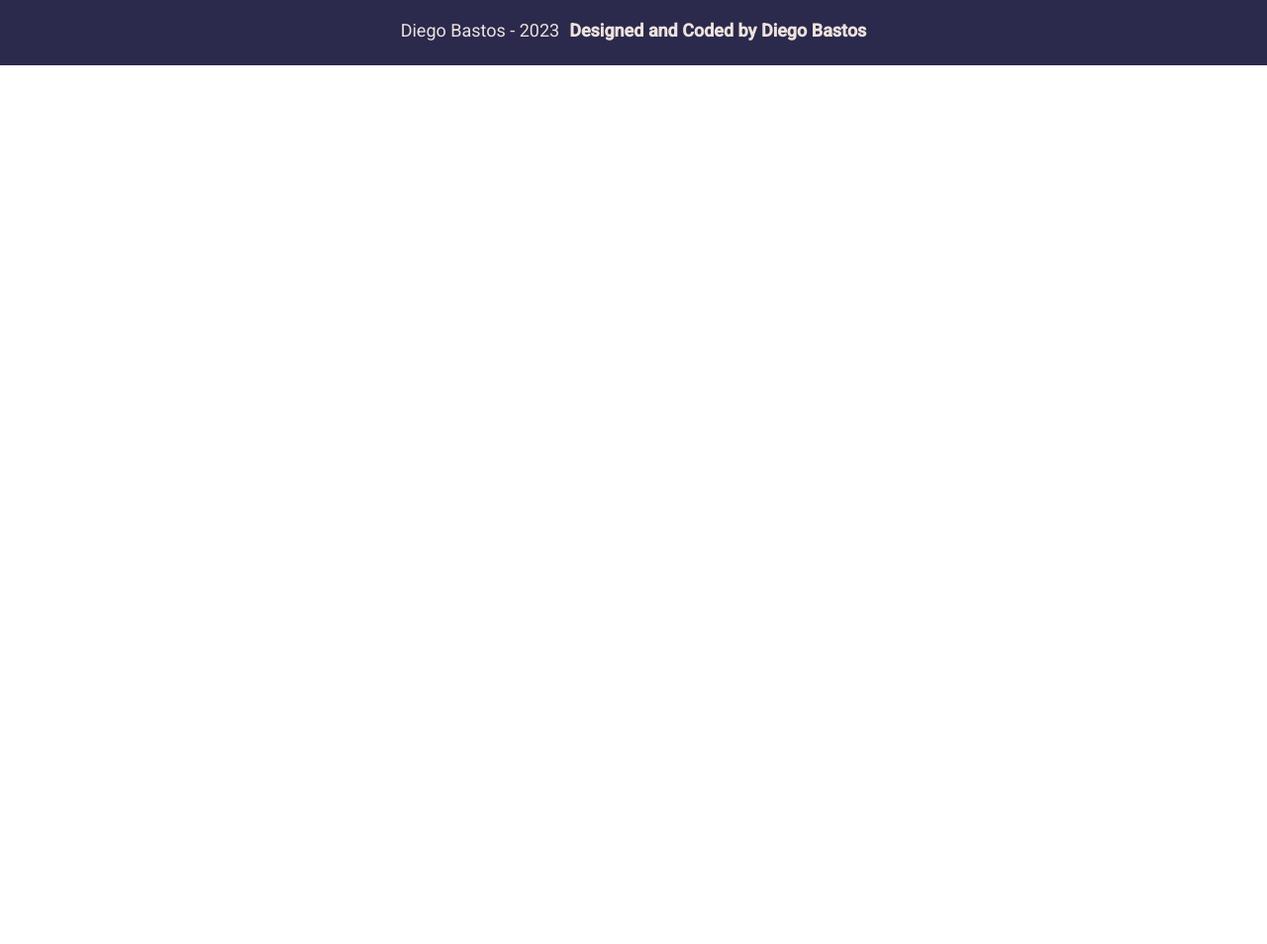
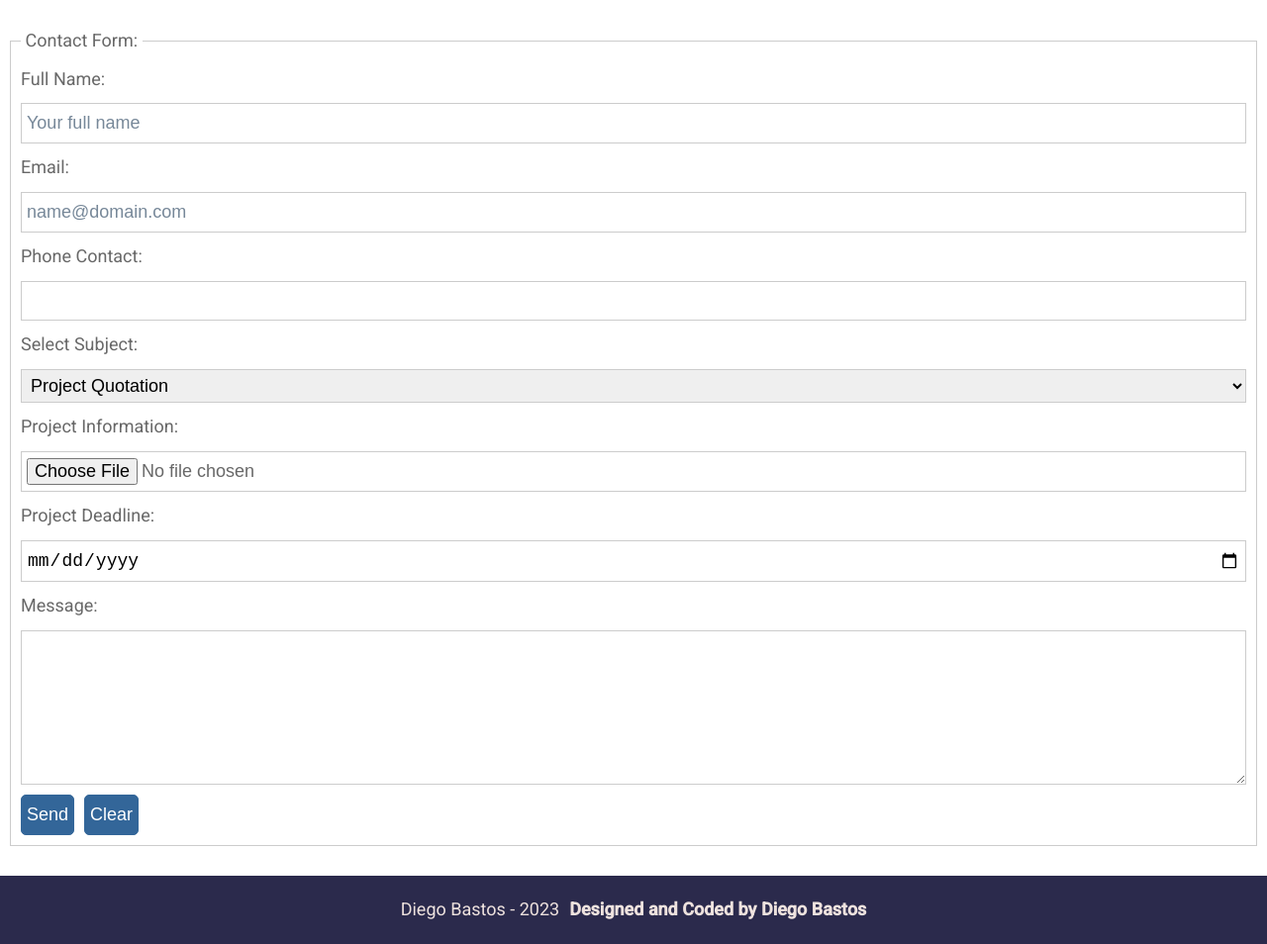
Before and after one commit to bastosdiegol/info-1252-project, a plain HTML site: page contact.html in a window 1280 px wide. Shown: the part 52-1006 px from the top of the page at 99% size. Before the commit the page ends 800 px from the top, so only its background shows below. Drawn offline with Linux system fonts and the light colour scheme; a web font is replaced by a local one.

Commit message:
Form Section and Resume Placeholder

```diff
--- a/contact.html
+++ b/contact.html
@@ -14,7 +14,7 @@
     />
     <link rel="stylesheet" type="text/css" href="./styles/base.css" />
     <link rel="stylesheet" type="text/css" href="./styles/header.css" />
-    <link rel="stylesheet" type="text/css" href="./styles/main.css" />
+    <link rel="stylesheet" type="text/css" href="./styles/contact.css" />
     <link rel="stylesheet" type="text/css" href="./styles/footer.css" />
     <link rel="stylesheet" type="text/css" href="./styles/animations.css" />
     <script src="./scripts/events.js" defer></script>
@@ -70,7 +70,7 @@
             <a href="./index.html#projects" class="menu-link">Projects</a>
           </li>
           <li>
-            <a href="#" class="menu-link" download>
+            <a href="./resources/placeholder.pdf" class="menu-link" download>
               <svg
                 width="24px"
                 height="24px"
@@ -101,7 +101,59 @@
       </nav>
     </header>
     <!-- Main -->
-    <main></main>
+    <main>
+      <section class="contact">
+        <form>
+          <fieldset>
+            <legend>&NonBreakingSpace;Contact Form:&NonBreakingSpace;</legend>
+            <!-- Input: Name -->
+            <label for="fullname">Full Name:</label>
+            <input
+              type="text"
+              name="fullname"
+              id="fullname"
+              placeholder="Your full name"
+              required
+            />
+            <!-- Input: Email -->
+            <label for="name">Email:</label>
+            <input
+              type="text"
+              name="email"
+              id="email"
+              placeholder="name@domain.com"
+              required
+            />
+            <!-- Input: Phone -->
+            <label for="phone">Phone Contact:</label>
+            <input type="tel" name="phone" id="phone" />
+            <!-- Input: Subject -->
+            <label for="subject">Select Subject:</label>
+            <select id="subject" name="subject" required>
+              <option value="" disabled>Select a Subject</option>
+              <option value="general">General Inquiry</option>
+              <option value="quotation" selected>Project Quotation</option>
+              <option value="collaboration">Collaboration Opportunity</option>
+              <option value="feedback">Feedback</option>
+            </select>
+            <!-- Input: Project File -->
+            <label for="file">Project Information:</label>
+            <input type="file" name="file" id="file" />
+            <!-- Input: Deadline -->
+            <label for="deadline">Project Deadline:</label>
+            <input type="date" name="deadline" id="deadline" />
+            <!-- Input: Message -->
+            <label for="message">Message:</label>
+            <textarea name="message" id="message" cols="30" rows="5"></textarea>
+            <!-- Buttons -->
+            <div class="buttons">
+              <button type="submit" class="send">Send</button>
+              <button type="reset" class="clear">Clear</button>
+            </div>
+          </fieldset>
+        </form>
+      </section>
+    </main>
     <!-- Footer -->
     <footer>
       <p>Diego Bastos - <span id="year"></span></p>
--- a/scripts/events.js
+++ b/scripts/events.js
@@ -1,4 +1,7 @@
-// Event that Hides and Shows the Menu
+// Sets the menu initial state as hidden
+document.getElementById("menuList").style.display = "none";
+
+// Adds Event that Hides and Shows the Menu
 addEventListener("load", (event) => {
   // Grabs the Button
   const button = document.getElementById("toggleMenuButton");
@@ -7,11 +10,12 @@ addEventListener("load", (event) => {
   // Adds the Toggle Menu Event
   button.addEventListener("click", (event) => {
     // Toggle the display property of the menu
-    // menu.style.display = menu.style.display === "none" ? "flex" : "none";
+    menu.style.display = menu.style.display === "none" ? "flex" : "none";
     // Toggle the Fading
     menu.classList.toggle("fade-in");
     menu.classList.toggle("fade-out");
   });
 });
 
+// Sets the current year in the footer
 document.getElementById("year").textContent = new Date().getFullYear();
--- a/styles/animations.css
+++ b/styles/animations.css
@@ -41,3 +41,10 @@
   opacity: 0;
   max-height: 0;
 }
+
+/* Form Buttons Animation */
+
+.send,
+.clear {
+  transition: all 1s ease;
+}
--- a/styles/base.css
+++ b/styles/base.css
@@ -31,7 +31,14 @@ h3 {
 
 p,
 strong,
-span {
+span,
+legend,
+label,
+input,
+select,
+option,
+textarea,
+button {
   font-size: 1.8rem;
 }
 
--- /dev/null
+++ b/styles/contact.css
@@ -0,0 +1,70 @@
+/* Contact Main */
+
+.contact {
+  display: flex;
+  width: 100%;
+  height: auto;
+  padding: 3rem 1rem;
+  z-index: 2;
+}
+
+form {
+  display: flex;
+  width: 100%;
+  gap: 1rem;
+}
+
+fieldset {
+  display: flex;
+  width: 100%;
+  flex-direction: column;
+  border: 1px solid #ccc;
+  padding: 1rem;
+  gap: 1rem;
+}
+
+input,
+textarea,
+select {
+  width: 100%;
+  height: auto;
+  border: 1px solid #ccc;
+  padding: 0.5rem;
+}
+
+input::placeholder {
+  color: lightslategray;
+}
+
+.buttons {
+  display: flex;
+  width: 100%;
+  gap: 1rem;
+}
+
+button {
+  padding: 0.5rem;
+  border-radius: 5px;
+}
+
+.send {
+  color: white;
+  background-color: rgb(51, 102, 153);
+  border: 1px solid rgb(51, 102, 153);
+}
+
+.send:hover {
+  background-color: white;
+  color: rgb(51, 102, 153);
+}
+
+.clear {
+  color: white;
+  background-color: rgb(51, 102, 153);
+  border: 1px solid rgb(51, 102, 153);
+}
+
+.clear:hover {
+  background-color: white;
+  color: rgb(51, 102, 153);
+}
--- a/styles/footer.css
+++ b/styles/footer.css
@@ -1,3 +1,5 @@
+/* Footer */
+
 footer {
   display: flex;
   flex-grow: column;
--- a/styles/header.css
+++ b/styles/header.css
@@ -31,6 +31,7 @@
   font-family: "Roboto", sans-serif;
   font-size: 1.2rem;
   color: white;
+  cursor: pointer;
   z-index: 1;
 }
 
@@ -46,6 +47,7 @@
   display: flex;
   justify-content: center;
   margin: 1rem 0;
+  z-index: 1;
 }
 
 .menu-link {
```
Also changed, not shown: index.html (+1 -1 lines), 1 other file.
